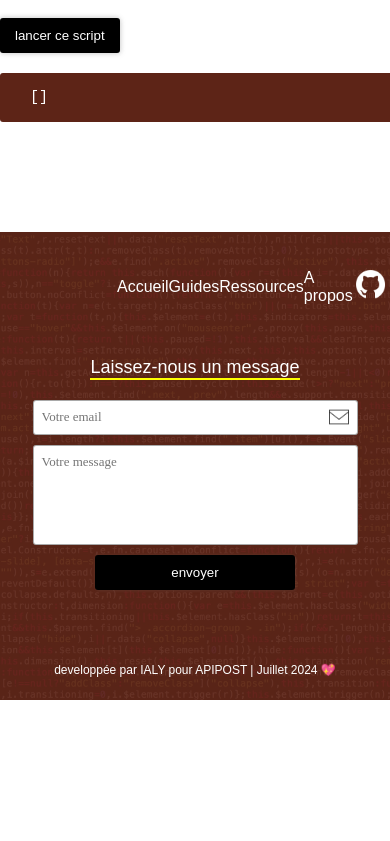
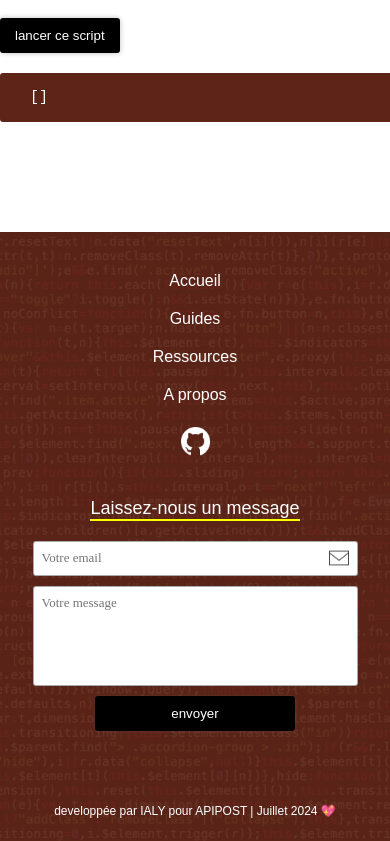
Before and after one commit to IALYFrancisco/APIPOST, a Vue app: page / in a window 390 px wide. Shown: the part 1139-1980 px from the top of the page. Before the commit the page ends 1839 px from the top, so only its background shows below. Built offline with nearby package versions, Linux system fonts and the light colour scheme.

Commit message:
responsivisation du footer

```diff
--- a/src/components/FooterComponent.vue
+++ b/src/components/FooterComponent.vue
@@ -208,4 +208,40 @@ div.bg_image footer div.message form div.element img {
   right: 9px;
   top: 7px;
 }
+
+@media only screen and (max-width: 820px) {
+  div.bg_image footer nav.for_navigation {
+    width: 100%;
+    height: max-content;
+    flex-wrap: wrap;
+    flex-direction: column;
+  }
+
+  div.bg_image footer nav.for_navigation ul {
+    width: 100%;
+    height: max-content;
+    flex-wrap: wrap;
+    flex-direction: column;
+  }
+
+  div.bg_image footer nav.for_navigation ul li {
+    margin-top: 20px;
+  }
+}
+
+@media only screen and (max-width: 350px) {
+  div.bg_image footer div.message form div.element {
+    width: 100%;
+    margin: 0 auto 10px auto;
+  }
+
+  footer div.message form input[type='email'] {
+    width: 100%;
+  }
+
+  footer div.message form textarea {
+    width: 100%;
+    margin: 0 auto 10px auto;
+  }
+}
 </style>
--- a/src/components/NavBarComponent.vue
+++ b/src/components/NavBarComponent.vue
@@ -100,7 +100,7 @@ nav ul li a img {
   width: 35px;
 }
 
-@media only screen and (max-width: 1140px) {
+@media only screen and (max-width: 880px) {
   nav img {
     display: block;
   }
```
